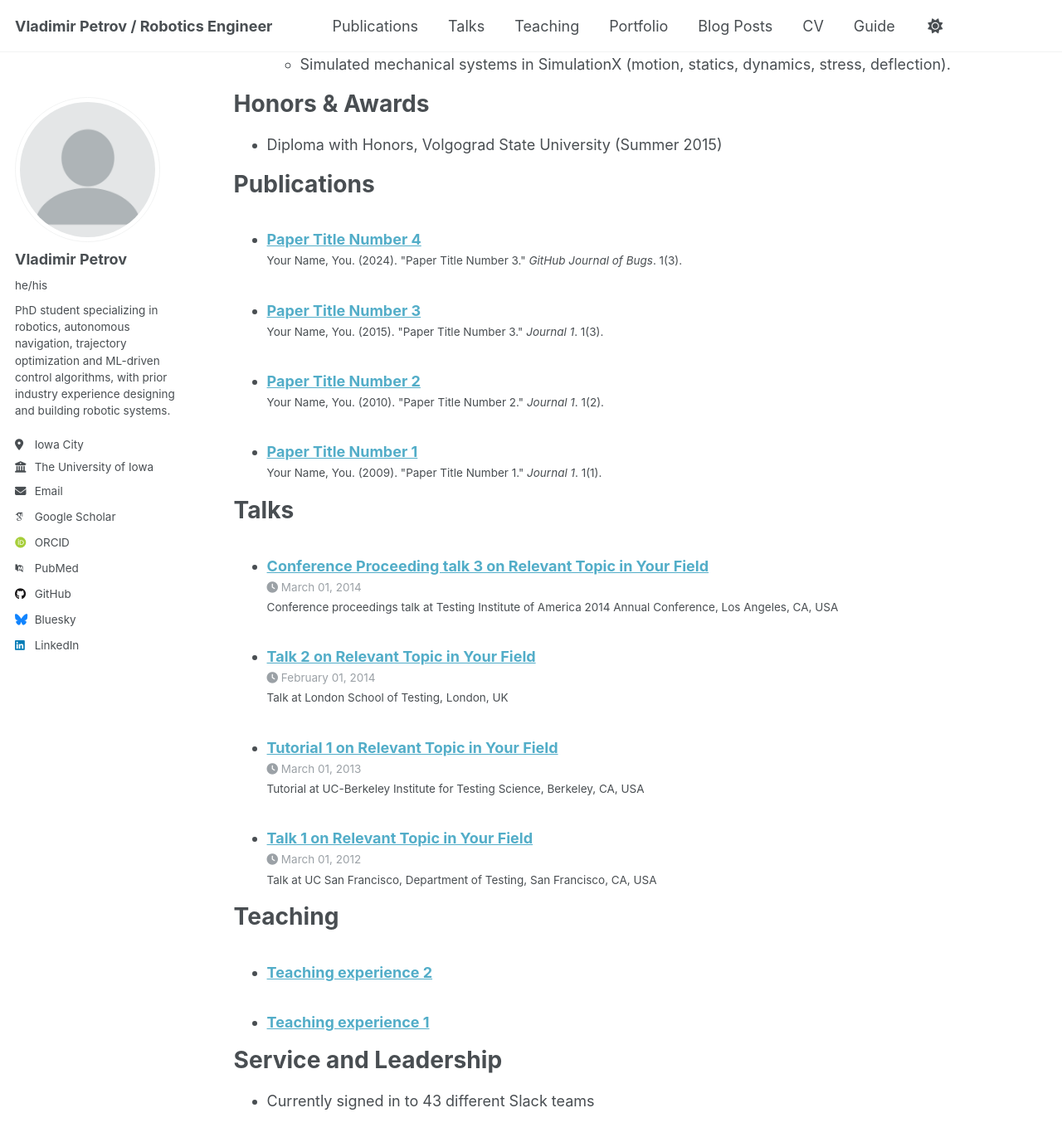
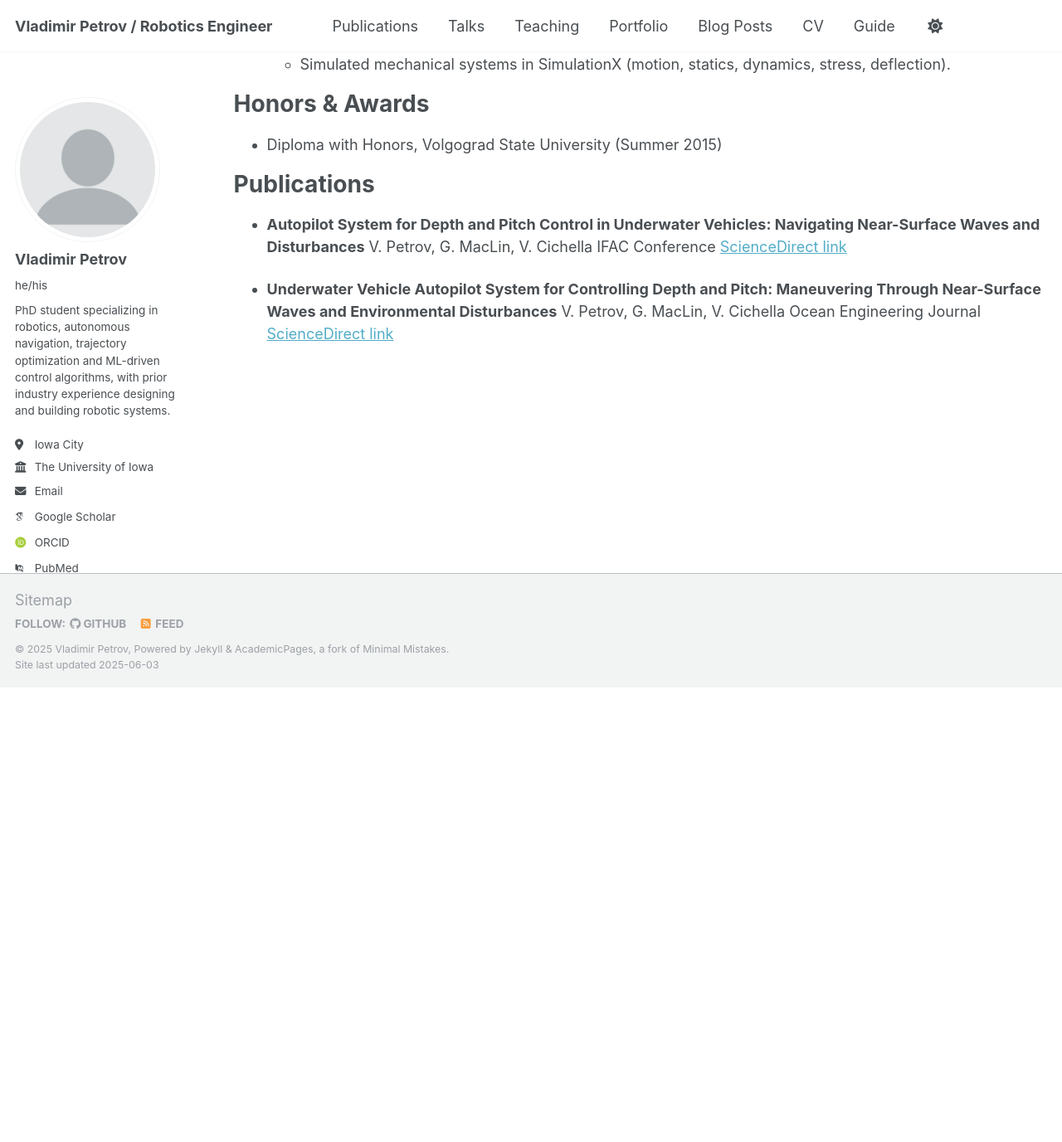
Before and after one commit to wladimirpetrov/wladimirpetrov.github.io, a Jekyll site: the page built from _pages/cv.md, in a window 1280 px wide and 1400 px high, scrolled down 1673 px. Shown: the top 1377 px of the window at 83% size. Built offline with Jekyll 4.4.1, drawn with Linux system fonts in a browser that asks for light colours; some web fonts are replaced; after the commit the page ends 2502 px from its top, so only the background shows below that.

Commit message:
cv updated

```diff
--- a/_pages/cv.md
+++ b/_pages/cv.md
@@ -69,28 +69,12 @@ Honors & Awards
 
 Publications
 ======
-<ul>
-{% for post in site.publications reversed %}
-  {% include archive-single-cv.html %}
-{% endfor %}
-</ul>
+* **Autopilot System for Depth and Pitch Control in Underwater Vehicles: Navigating Near-Surface Waves and Disturbances**
+  V. Petrov, G. MacLin, V. Cichella
+  IFAC Conference
+  [ScienceDirect link](https://www.sciencedirect.com/science/article/pii/S2405896324018111)
 
-Talks
-======
-<ul>
-{% for post in site.talks reversed %}
-  {% include archive-single-talk-cv.html %}
-{% endfor %}
-</ul>
-
-Teaching
-======
-<ul>
-{% for post in site.teaching reversed %}
-  {% include archive-single-cv.html %}
-{% endfor %}
-</ul>
-
-Service and Leadership
-======
-* Currently signed in to 43 different Slack teams
+* **Underwater Vehicle Autopilot System for Controlling Depth and Pitch: Maneuvering Through Near-Surface Waves and Environmental Disturbances**
+  V. Petrov, G. MacLin, V. Cichella
+  Ocean Engineering Journal
+  [ScienceDirect link](https://www.sciencedirect.com/science/article/pii/S0029801824032487)
```
